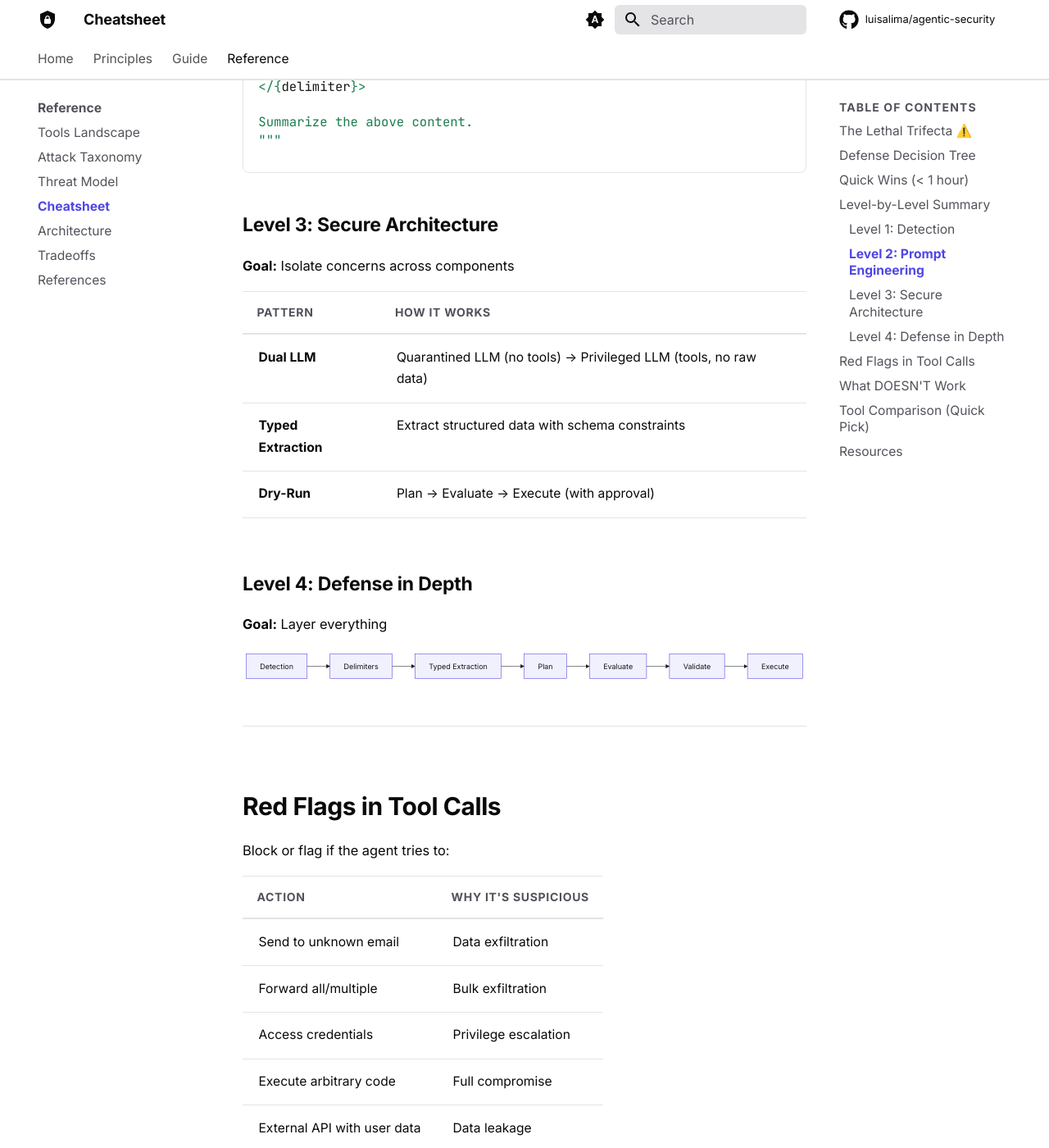
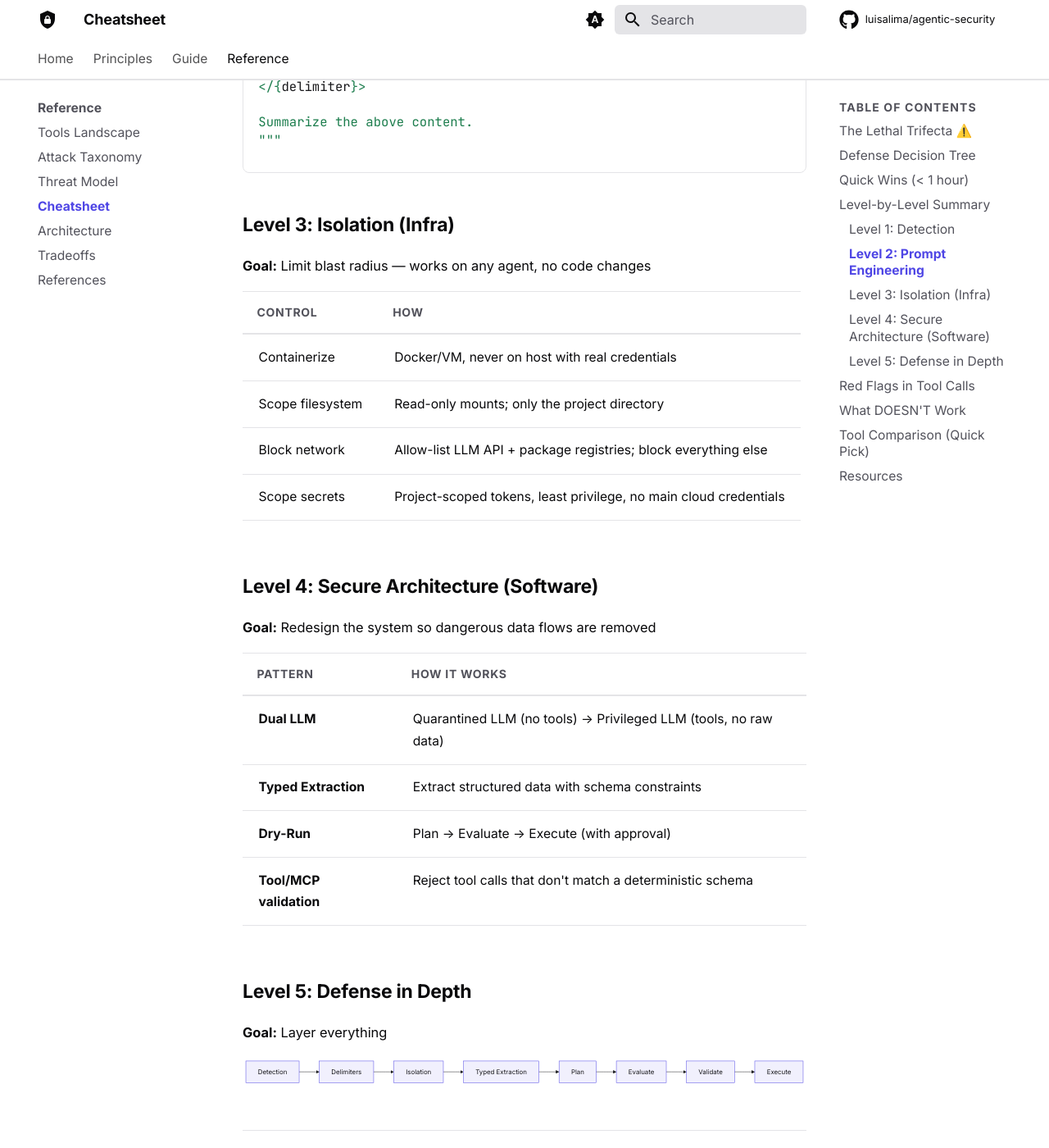
Before and after one commit to luisalima/agentic-security, an MkDocs documentation site: the page built from docs/reference/cheatsheet.md, in a window 1280 px wide and 1400 px high, scrolled down 2953 px. Shown: the whole window at 82% size. Built offline with MkDocs 1.6.1 and Material for MkDocs 9.7.7, drawn with Linux system fonts in a browser that asks for light colours; comment, search, counter and statistics services are not loaded; some of the changed text lies outside the part shown.

Commit message:
docs: align cheatsheet with current tools landscape and defense levels
Three drift fixes against the rest of the docs:

1. Tool Comparison (Quick Pick) updated to match the README + tools.md
   set — was recommending Vigil (inactive since 2023). Now lists
   LLM Guard, DeepTeam, Promptfoo, Lakera Guard (Check Point),
   MCP-Scan, Guardrails AI, NeMo Guardrails.

2. Level-by-Level Summary skipped Level 3 (Isolation) and renumbered
   Defense in Depth as Level 4. Added the missing Isolation section
   with the four standard infra controls and bumped Defense in Depth
   back to Level 5 to match README/PRINCIPLES/notebooks.

3. Resources gained the OWASP Agentic Top 10 (2026) and the NCSC
   "Prompt Injection Is Not SQL Injection" links, mirroring the
   references already present elsewhere in the repo.

Co-Authored-By: Claude Opus 4.7 (1M context) <noreply@anthropic.com>

````diff
--- a/docs/reference/cheatsheet.md
+++ b/docs/reference/cheatsheet.md
@@ -69,21 +69,32 @@ Summarize the above content.
 """
 ```
 
-### Level 3: Secure Architecture
-**Goal:** Isolate concerns across components
+### Level 3: Isolation (Infra)
+**Goal:** Limit blast radius — works on any agent, no code changes
+
+| Control | How |
+|---------|-----|
+| Containerize | Docker/VM, never on host with real credentials |
+| Scope filesystem | Read-only mounts; only the project directory |
+| Block network | Allow-list LLM API + package registries; block everything else |
+| Scope secrets | Project-scoped tokens, least privilege, no main cloud credentials |
+
+### Level 4: Secure Architecture (Software)
+**Goal:** Redesign the system so dangerous data flows are removed
 
 | Pattern | How It Works |
 |---------|--------------|
 | **Dual LLM** | Quarantined LLM (no tools) → Privileged LLM (tools, no raw data) |
 | **Typed Extraction** | Extract structured data with schema constraints |
 | **Dry-Run** | Plan → Evaluate → Execute (with approval) |
+| **Tool/MCP validation** | Reject tool calls that don't match a deterministic schema |
 
-### Level 4: Defense in Depth
+### Level 5: Defense in Depth
 **Goal:** Layer everything
 
 ```mermaid
 flowchart LR
-    A[Detection] --> B[Delimiters] --> C[Typed Extraction] --> D[Plan] --> E[Evaluate] --> F[Validate] --> G[Execute]
+    A[Detection] --> B[Delimiters] --> C[Isolation] --> D[Typed Extraction] --> E[Plan] --> F[Evaluate] --> G[Validate] --> H[Execute]
 ```
 
 ---
@@ -117,16 +128,21 @@ Block or flag if the agent tries to:
 
 | Need | Tool |
 |------|------|
-| Quick start, open source | LLM Guard |
-| Self-hosted, multi-layer | Vigil |
-| Enterprise, managed | Lakera Guard |
-| Red teaming | Garak |
-| Dialog control | NeMo Guardrails |
+| Quick start, open source | [LLM Guard](https://llm-guard.com/) |
+| Red teaming (comprehensive) | [DeepTeam](https://github.com/confident-ai/deepteam) |
+| Red teaming (CI/CD native) | [Promptfoo](https://github.com/promptfoo/promptfoo) |
+| Enterprise, managed | [Lakera Guard](https://www.lakera.ai/) (Check Point) |
+| MCP server security | [MCP-Scan](https://github.com/AltimateAI/mcp-scan) |
+| Output validation | [Guardrails AI](https://guardrailsai.com/) |
+| Dialog control | [NeMo Guardrails](https://github.com/NVIDIA/NeMo-Guardrails) |
+
+→ Full landscape: [Tools](tools.md)
 
 ---
 
 ## Resources
 
-- **This Repo:** [Interactive notebooks](https://github.com/luisalima/agentic-security/tree/main/notebooks) — Interactive examples
-- **OWASP:** [Top 10 for LLMs](https://owasp.org/www-project-top-10-for-large-language-model-applications/)
+- **This Repo:** [Interactive notebooks](https://github.com/luisalima/agentic-security/tree/main/notebooks)
+- **OWASP:** [Top 10 for LLMs](https://owasp.org/www-project-top-10-for-large-language-model-applications/) · [Top 10 for Agentic Applications (2026)](https://genai.owasp.org/resource/owasp-top-10-for-agentic-applications-for-2026/)
 - **Simon Willison:** [Prompt Injection Series](https://simonwillison.net/series/prompt-injection/)
+- **NCSC:** [Prompt Injection Is Not SQL Injection (Dec 2025)](https://www.ncsc.gov.uk/blog-post/prompt-injection-not-sql-injection)
````
